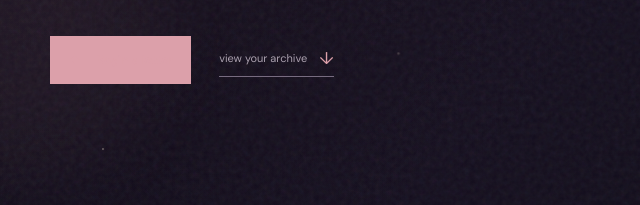
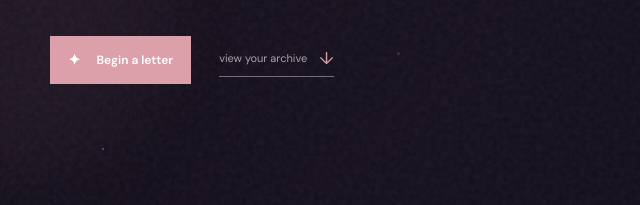
Before and after one commit to priyali01/midnight_letters, a plain HTML site: page index.html in a window 1280 px wide. Shown: the part 524-729 px from the top of the page, 0-640 px from the left. Drawn offline with nearby package versions, Linux system fonts and the light colour scheme; a web font is replaced by a local one.

Commit message:
Improve action button text contrast
Co-authored-by: Copilot <223556219+Copilot@users.noreply.github.com>

```diff
--- a/style.css
+++ b/style.css
@@ -14,6 +14,7 @@ body[data-mood="Unsent"]{--mood-accent:#dca0c1;--mood-soft:#d9b0d0;--mood-haze:#
 .mood:hover,.mood.active{border-color:color-mix(in srgb,var(--mood-accent) 55%,transparent);background:color-mix(in srgb,var(--mood-accent) 10%,transparent)}
 .mood.active .mood-icon{color:var(--mood-accent)}
 .button-primary,.button-save{background:var(--mood-accent);transition:background 1s ease,transform .25s}
+.button-primary,.button-save{color:#fff}
 .button-primary:hover,.button-save:hover{background:color-mix(in srgb,var(--mood-accent) 78%,white)}
 .prompt-card:after{background:linear-gradient(90deg,transparent,var(--mood-accent),transparent)}
 .hero-orbit{animation:orbit-drift 16s ease-in-out infinite}
```
Also changed, not shown: 1 other file.
